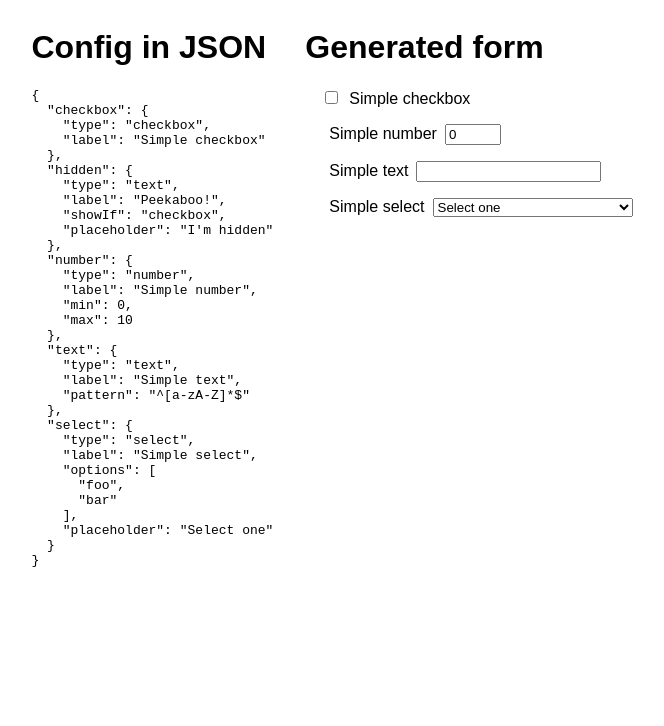
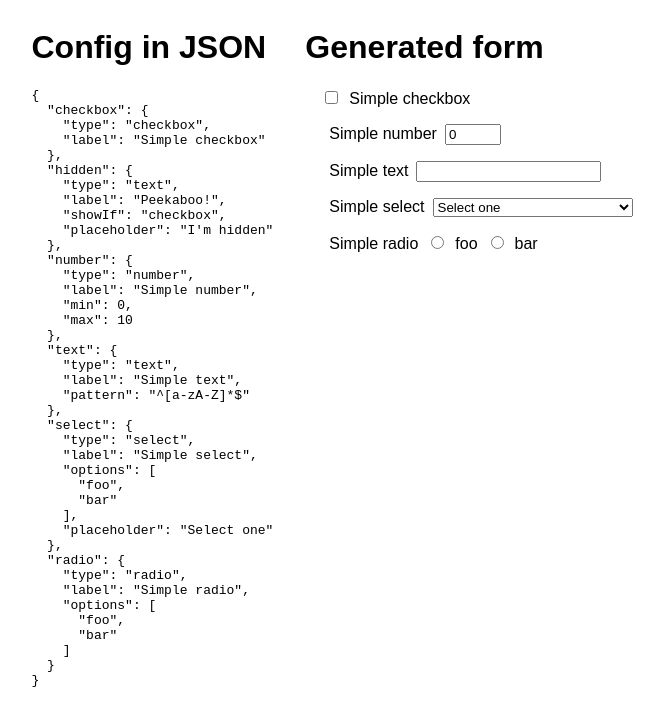
Before and after one commit to bobaekang/poc-react-dynamic-form-input, a React (Create React App) app: page / in a window 1280 px wide. Shown: the top 726 px of the page, without its empty margins (300-964 px from the left). Built offline with nearby package versions, Linux system fonts and the light colour scheme.

Commit message:
Update config to test radio type input

```diff
--- a/src/App.tsx
+++ b/src/App.tsx
@@ -7,6 +7,7 @@ const initialValues = {
   number: 0,
   text: '',
   select: '',
+  radio: '',
 }
 
 function App() {
--- a/src/config.json
+++ b/src/config.json
@@ -25,5 +25,10 @@
     "label": "Simple select",
     "options": ["foo", "bar"],
     "placeholder": "Select one"
+  },
+  "radio": {
+    "type": "radio",
+    "label": "Simple radio",
+    "options": ["foo", "bar"]
   }
 }
```
